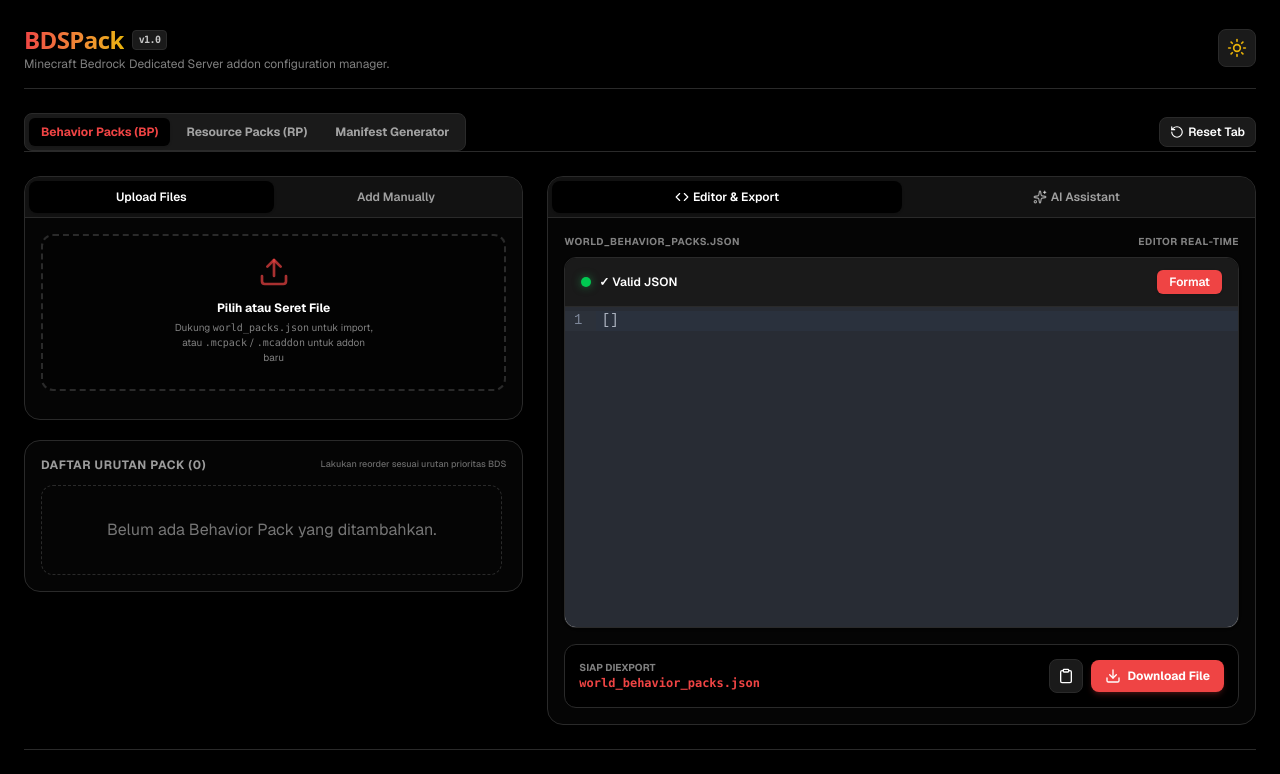
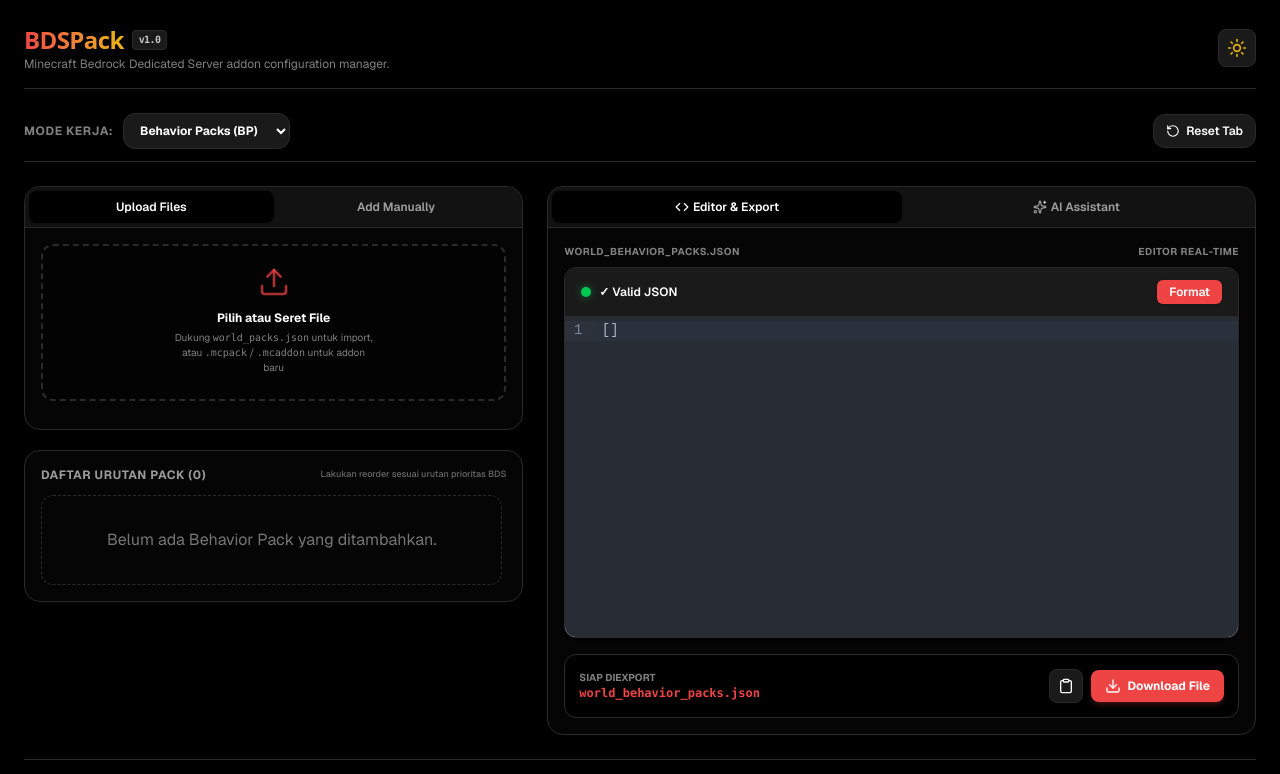
Before and after one commit to Razael-Fox/BDSPack, a Next.js app: page / in a window 1280 px wide. Shown: the top 774 px of the page. Built offline with nearby package versions, Linux system fonts and the light colour scheme.

Commit message:
style: convert main mode navigation tabs into a dropdown selector

```diff
--- a/app/page.tsx
+++ b/app/page.tsx
@@ -410,44 +410,27 @@
         <ThemeToggle />
       </header>
 
-      {/* Main Tab Navigation & Reset */}
-      <div className="border-b border-border flex items-center justify-between">
-        <div className="flex space-x-1 bg-muted p-1 rounded-lg border border-border text-xs">
-          <button
-            onClick={() => setActiveTab('behavior')}
-            className={`px-3 py-1.5 font-bold rounded-md transition-all cursor-pointer ${
-              activeTab === 'behavior'
-                ? 'bg-background shadow-sm text-primary'
-                : 'text-foreground/60 hover:text-foreground'
-            }`}
+      {/* Main Mode Navigation (Dropdown) & Reset */}
+      <div className="border-b border-border flex items-center justify-between pb-3">
+        <div className="flex items-center space-x-2.5">
+          <label htmlFor="mode-select" className="text-xs font-bold uppercase text-foreground/50 tracking-wider">
+            Mode Kerja:
+          </label>
+          <select
+            id="mode-select"
+            value={activeTab}
+            onChange={(e) => setActiveTab(e.target.value as 'behavior' | 'resource' | 'manifest')}
+            className="bg-muted hover:bg-black/5 dark:hover:bg-white/5 border border-border rounded-xl px-3 py-2 text-xs font-bold cursor-pointer transition-colors outline-none focus:ring-1 focus:ring-primary/50 text-foreground"
           >
-            Behavior Packs (BP)
-          </button>
-          <button
-            onClick={() => setActiveTab('resource')}
-            className={`px-3 py-1.5 font-bold rounded-md transition-all cursor-pointer ${
-              activeTab === 'resource'
-                ? 'bg-background shadow-sm text-secondary'
-                : 'text-foreground/60 hover:text-foreground'
-            }`}
-          >
-            Resource Packs (RP)
-          </button>
-          <button
-            onClick={() => setActiveTab('manifest')}
-            className={`px-3 py-1.5 font-bold rounded-md transition-all cursor-pointer ${
-              activeTab === 'manifest'
-                ? 'bg-background shadow-sm text-primary'
-                : 'text-foreground/60 hover:text-foreground'
-            }`}
-          >
-            Manifest Generator
-          </button>
+            <option value="behavior">Behavior Packs (BP)</option>
+            <option value="resource">Resource Packs (RP)</option>
+            <option value="manifest">Manifest Generator</option>
+          </select>
         </div>
 
         <button
           onClick={resetSession}
-          className="flex items-center space-x-1 py-1.5 px-2.5 bg-muted hover:bg-black/5 dark:hover:bg-white/5 border border-border rounded-lg text-xs font-semibold cursor-pointer transition-colors"
+          className="flex items-center space-x-1.5 py-2 px-3 bg-muted hover:bg-black/5 dark:hover:bg-white/5 border border-border rounded-xl text-xs font-semibold cursor-pointer transition-colors"
         >
           <RotateCcw className="w-3.5 h-3.5" />
           <span>Reset Tab</span>
```
